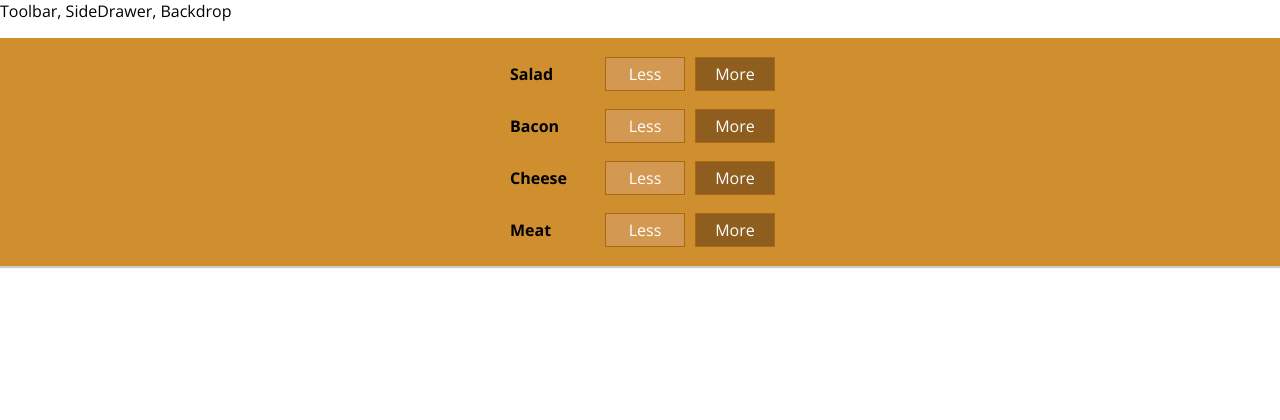
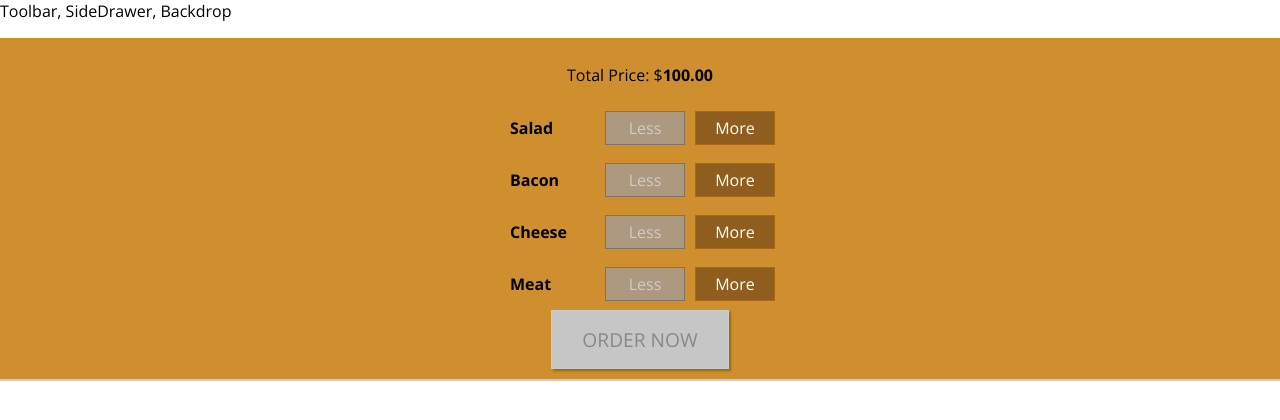
Before and after one commit to woobaik/react, a React app in the folder burger/: page / in a window 1280 px wide. Shown: the top 420 px of the page. Built offline with nearby package versions, Linux system fonts and the light colour scheme.

Commit message:
Add order now button

```diff
--- a/burger/src/components/Burger/BuildControls/BuildControls.js
+++ b/burger/src/components/Burger/BuildControls/BuildControls.js
@@ -13,6 +13,7 @@ const controls = [
 
 const buildControls = (props) => (
   <div className={classes.BuildControls}>
+    <p>Total Price: $<strong>{props.totalPrice.toFixed(2)}</strong></p>
     {controls.map(control => {
       return <BuildControl
                key={control.label}
@@ -21,6 +22,8 @@ const buildControls = (props) => (
                remove={()=>props.remove(control.type)}
                disabled={props.disabled[control.type]}/ >
     })}
+    <button className={classes.OrderButton}
+            disabled={!props.purchaseable}>ORDER NOW</button>
   </div>
 );
 
--- a/burger/src/components/Burger/BuildControls/BuildControls.module.css
+++ b/burger/src/components/Burger/BuildControls/BuildControls.module.css
@@ -8,3 +8,45 @@
   margin: auto;
   padding: 10px 0;
 }
+
+
+.OrderButton {
+  background-color: #DAD735;
+  outline: none;
+  cursor: pointer;
+  border: 1px solid #966909;
+  color: #966909;
+  font-family: inherit;
+  font-size: 1.2rem;
+  padding: 15px 30px;
+  box-shadow: 2px 2px 2px #966909;
+}
+
+.OrderButton:hover, .OrderButton:active {
+  background-color: #A0DB41;
+  border: 1px solid #966909;
+  color: #966909;
+}
+
+.OrderButton:disabled {
+  background-color: #C6C6C6;
+  cursor:not-allowed;
+  border: 1px solid #ccc;
+  color: #888888;
+}
+
+.OrderButton:not(:disabled) {
+  animation: enable 0.3s linear;
+}
+
+@keyframes enable {
+  0% {
+    transform: scale(1);
+  }
+  60% {
+    transform: scale(1.1);
+  }
+  100% {
+    transform: scale(1);
+  }
+}
--- a/burger/src/containers/BurgerBuilder/BurgerBuilder.js
+++ b/burger/src/containers/BurgerBuilder/BurgerBuilder.js
@@ -17,13 +17,26 @@ class BurgerBuilder extends Component {
 
   state = {
     ingredient: {
-      salad: 1,
-      bacon: 1,
-      cheese: 1,
-      meat: 1
+      salad: 0,
+      bacon: 0,
+      cheese: 0,
+      meat: 0
     },
-    totalPrice: 100
+    totalPrice: 100,
+    purchaseable: false
   }
+
+  updatePurchaseState = (ingredient) => {
+
+    let sum = Object.keys(ingredient).map(ingKey => {
+      return ingredient[ingKey];
+    }).reduce((prev,current)=> {
+      return prev + current
+    },0);
+    this.setState({purchaseable: sum > 0});
+
+  }
+
 
   addIngredientHandler = (type) => {
     const oldCount = this.state.ingredient[type];
@@ -35,7 +48,7 @@ class BurgerBuilder extends Component {
     const addedPrice = INGREDIENT_PRICE[type];
     const updatedPrice = this.state.totalPrice + addedPrice;
     this.setState({ingredient: updatedIngredient, totalPrice: updatedPrice})
-
+    this.updatePurchaseState(updatedIngredient)
   }
 
   removeIngredientHandler = (type) => {
@@ -43,7 +56,7 @@ class BurgerBuilder extends Component {
     if (oldCount <= 0) {
       return;
     }
-    const updatedCount = this.state.ingredient[type] - oldCount;
+    const updatedCount = this.state.ingredient[type] - 1;
     const updatedIngredient = {
       ...this.state.ingredient
     }
@@ -51,6 +64,7 @@ class BurgerBuilder extends Component {
     const oldPrice = this.state.totalPrice;
     const updatedPrice = oldPrice - INGREDIENT_PRICE[type]
     this.setState({ingredient:updatedIngredient, totalPrice:updatedPrice})
+    this.updatePurchaseState(updatedIngredient)
   }
 
   render() {
@@ -67,7 +81,9 @@ class BurgerBuilder extends Component {
         <Burger ingredient={this.state.ingredient}/>
         <BuildControls add={this.addIngredientHandler}
                        remove={this.removeIngredientHandler}
-                       disabled={disabledInfo}/>
+                       disabled={disabledInfo}
+                       totalPrice={this.state.totalPrice}
+                       purchaseable={this.state.purchaseable}/>
       </Aux>
     );
   }
```
